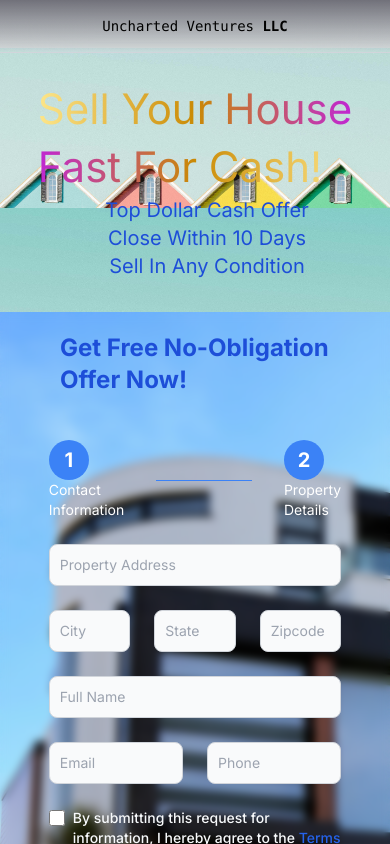
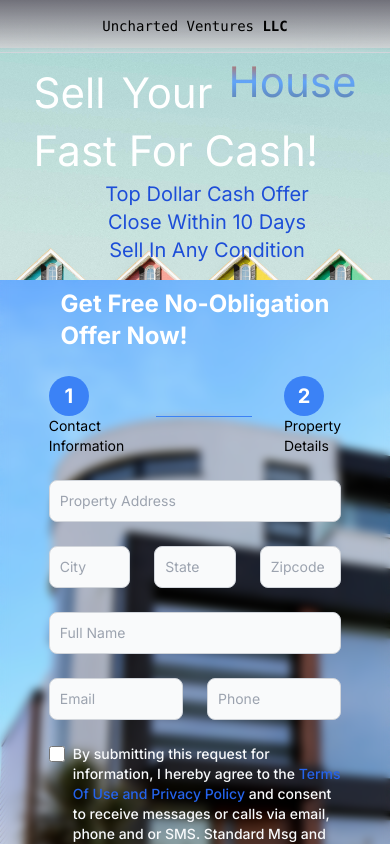
Before and after one commit to ainoyatov/uncharted-ventures, a Next.js app: page / in a window 390 px wide. Shown: the top 844 px of the page. Built offline with nearby package versions, Linux system fonts and the light colour scheme; some icons are missing.

Commit message:
animate bounce

```diff
--- a/app/page.tsx
+++ b/app/page.tsx
@@ -34,10 +34,14 @@ export default function Home() {
         </div>
       </div>
 
-      <div className="flex flex-col place-items-center md:hidden bg-image-top bg-contain bg-bottom">
-        <div className="flex flex-col p-8 ">
-          <div className="py-2 bg-gradient-to-r from-amber-200 via-yellow-600 to-fuchsia-600 bg-clip-text text-transparent text-2sm xs:text-6xl ">Sell Your House</div>
-          <div className="py-2 bg-gradient-to-l from-amber-200 via-yellow-600 to-fuchsia-600 bg-clip-text text-transparent text-2sm xs:text-6xl ">Fast For Cash!</div>
+      <div className="flex flex-col place-items-center md:hidden bg-image-top bg-contain bg-center">
+        <div className="flex flex-col p-4">
+          <div className="flex flex-row flex-wrap">
+            <div className="p-2 text-white bg-clip-text text-transparent text-2sm xs:text-5xl sm:text-6xl">Sell</div>
+            <div className="p-2 text-white bg-clip-text text-transparent text-2sm xs:text-5xl sm:text-6xl">Your</div>
+            <div className="animate-bounce p-2 bg-gradient-to-t from-slate-500 via-blue-400 to-orange-600 bg-clip-text text-transparent text-2sm xs:text-5xl sm:text-6xl">House</div>
+          </div>
+          <div className="p-2  text-white bg-clip-text text-transparent text-2sm xs:text-5xl sm:text-6xl ">Fast For Cash!</div>
 
           <div className="flex flex-row place-items-center space-x-2 w-full justify-center">
             <Icon icon="game-icons:check-mark"/>
--- a/components/contact-forms/contactFormMobile.jsx
+++ b/components/contact-forms/contactFormMobile.jsx
@@ -18,18 +18,19 @@ const ContactFormMobile = () => {
 
     return (
         <form onSubmit={handleSubmit(onSubmit)} className='flex flex-col items-center backdrop-blur-sm'>
-            <div className='mb-6 flex w-full max-xs:px-10 justify-center'>
-                <div className="text-blue-700 font-bold text-2xl p-5">Get Free No-Obligation Offer Now!</div>
+            <div className='mb-4 flex max-xs:flex-col p-2 xs:py-8'>
+                <div className="text-white font-bold text-2xl sm:text-3xl">Get Free No-Obligation</div>
+                <div className="text-white font-bold text-2xl sm:text-3xl">Offer Now!</div>
             </div>
             <div className='flex flex-row place-items-center mb-6 w-3/4'>
                 <div className="flex flex-col">
                     <div className='flex p-4 items-center justify-center w-10 h-10 bg-blue-500 text-white text-xl font-bold rounded-full'>1</div>
-                    <div className="text-sm text-white">Contact Information</div>
+                    <div className="text-sm text-black">Contact Information</div>
                 </div>
                 <div className='flex flex-col w-full h-px bg-blue-500 mx-8'></div>
                 <div className="flex flex-col">
                     <div className='flex p-4 items-center justify-center w-10 h-10 bg-blue-500 text-white text-xl font-bold rounded-full'>2</div>
-                    <div className="text-sm text-white">Property Details</div>
+                    <div className="text-sm text-black">Property Details</div>
                 </div>
 
             </div>
```
Also changed, not shown: app/globals.css (line endings or trailing spaces).
